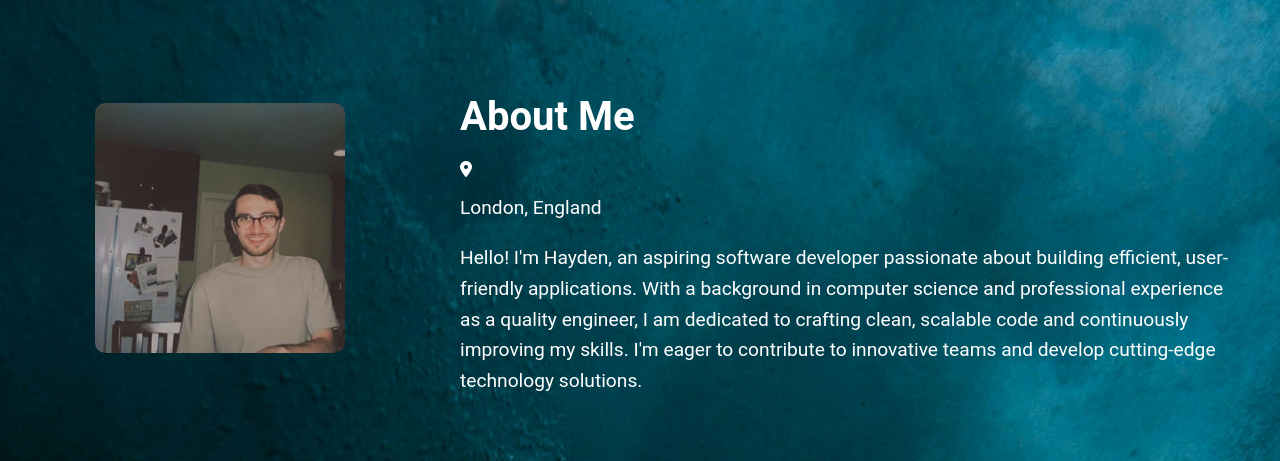
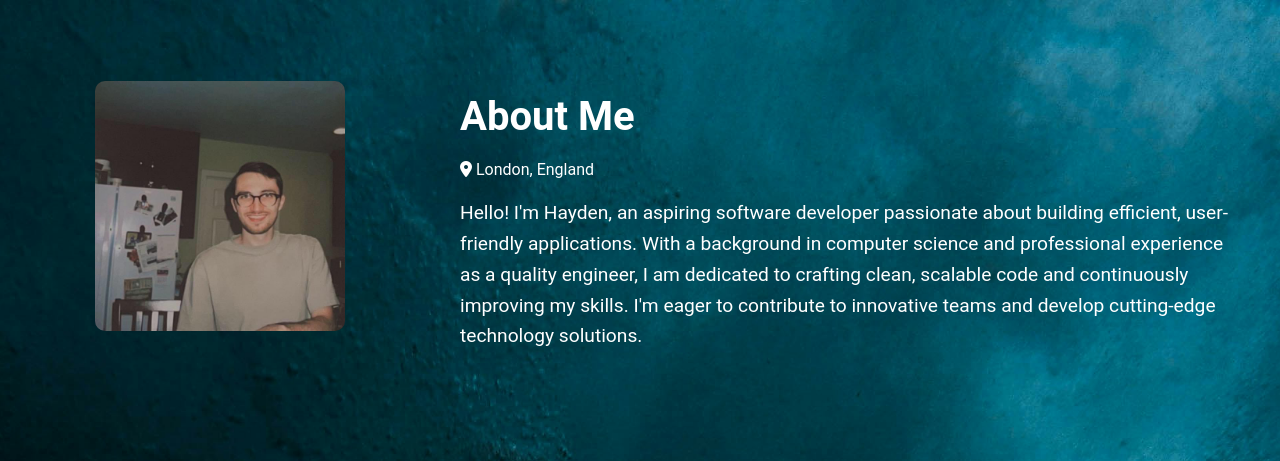
Before and after one commit to haydenubanx/portfolio_website, a PHP site: page /includes/AboutMe/aboutMe.php in a window 1280 px wide. Shown: the top 461 px of the page. Run offline with PHP 8.4, Linux system fonts and the light colour scheme.

Commit message:
Refactored location style

```diff
--- a/HTMLStructure/includes/AboutMe/aboutMe.php
+++ b/HTMLStructure/includes/AboutMe/aboutMe.php
@@ -255,8 +255,6 @@
 
         .location {
             color: white;
-            margin-bottom: 1em;
-            margin-top:0;
         }
 
 
@@ -274,7 +272,7 @@
         </div>
         <div class="text-context">
         <h1 class="heading">About Me</h1>
-            <div class="location"><i class="fa-solid fa-location-dot location"></i><p class="location"> London, England</p></div>
+            <div class="location"><i class="fa-solid fa-location-dot location"></i> London, England</div>
         <p>Hello! I'm Hayden, an aspiring software developer passionate about building efficient, user-friendly
             applications. With a background in computer science and professional experience as a quality engineer, I am
             dedicated to crafting clean, scalable code and continuously improving my skills. I'm eager to contribute to
--- a/HTMLStructure/includes/Home.php
+++ b/HTMLStructure/includes/Home.php
@@ -387,7 +387,7 @@
 
 <!--    <a id="portfolio-section"></a>-->
     <h2 id="portfolio-section" class="myProjects">About Me</h2>
-    <div class="location"><i class="fa-solid fa-location-dot location"></i><p class="location"> London, England</p></div>
+    <div><p class="location"><i class="fa-solid fa-location-dot location"></i> London, England</p></div>
     <div class="portfolio-cards">
         <div class="project-card">
             <h3>Work Experience</h3>
```
